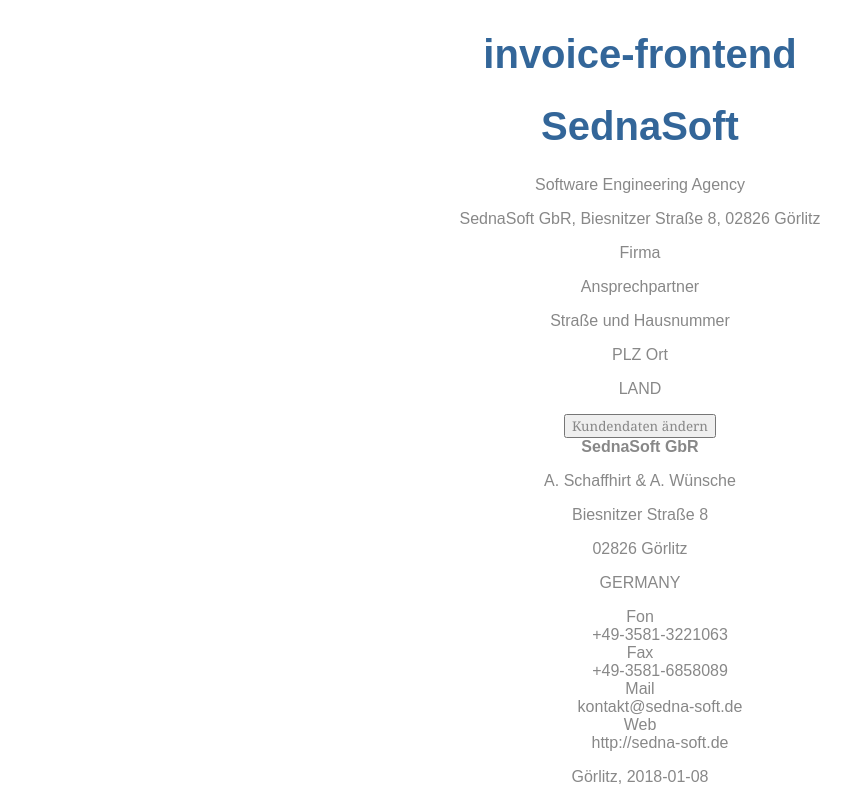
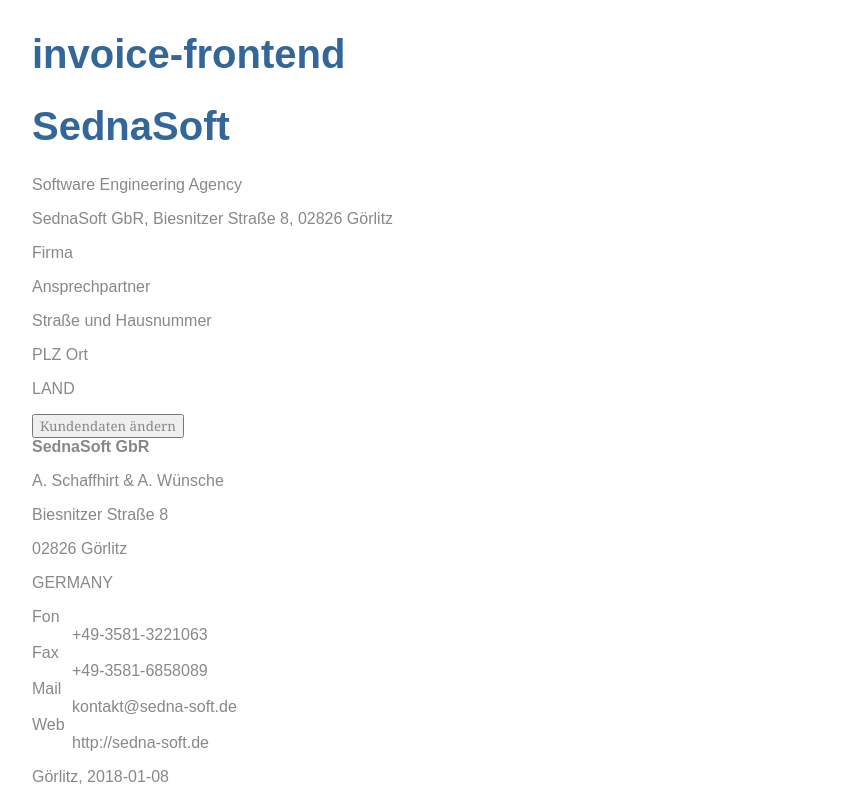
Before and after one commit to Hendrik26/invoice-frontend, an Angular app: page / in a window 1280 px wide. Shown: the top 800 px of the page, without its empty margins (0-851 px from the left). Built offline with nearby package versions, Linux system fonts and the light colour scheme.

Commit message:
Remove style-attribute from app.component.html

```diff
--- a/src/app/app.component.html
+++ b/src/app/app.component.html
@@ -1,5 +1,5 @@
 <!--The content below is only a placeholder and can be replaced.-->
-<div style="text-align:center">
+<div>
   <h1>{{title}}</h1>
   <app-invoice-detail></app-invoice-detail>
 </div>
```
